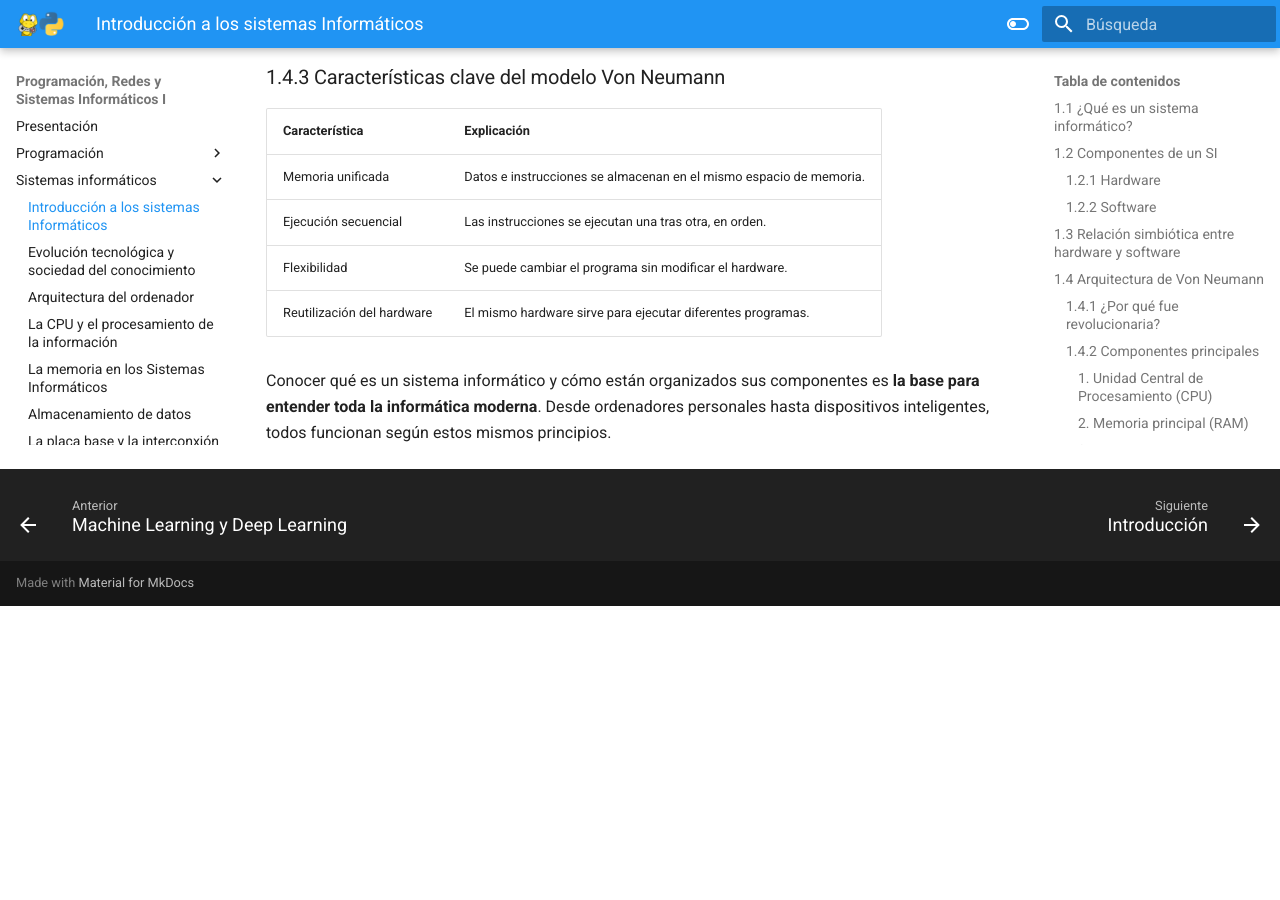
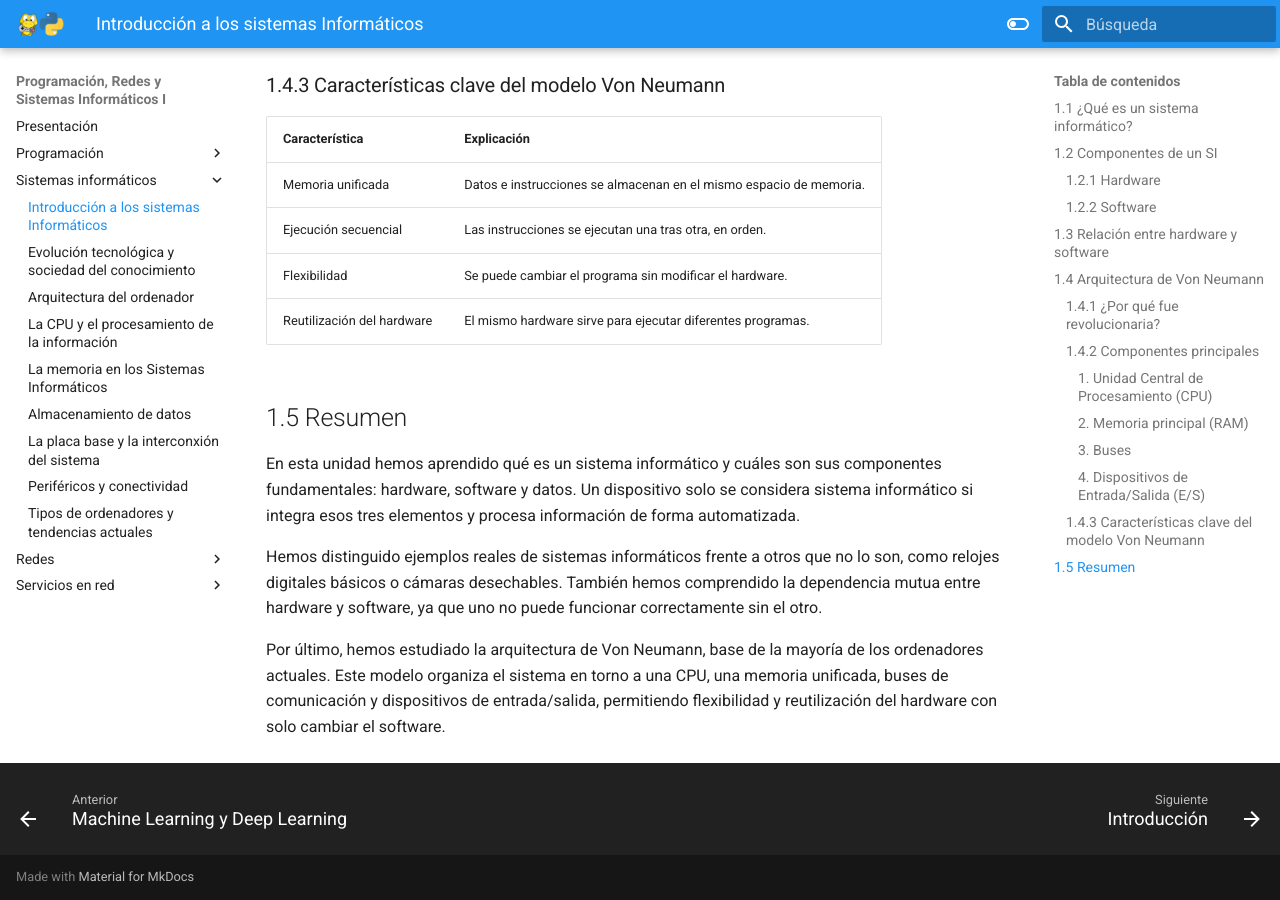
Before and after one commit to maycalle/1bach, an MkDocs documentation site: the page built from docs/sistemas_01.md, in a window 1280 px wide and 900 px high, scrolled down 3927 px. Built offline with MkDocs 1.6.1 and Material for MkDocs 9.7.7, drawn with Linux system fonts in a browser that asks for light colours; before the commit the page ends 4533 px from its top, so only the background shows below that; some of the changed text lies outside the part shown.

Commit message:
intro a los SI

```diff
--- a/docs/sistemas_01.md
+++ b/docs/sistemas_01.md
@@ -39,9 +39,9 @@ Se divide en:
 - **Memoria:** almacena datos temporalmente (RAM, caché).
 - **Almacenamiento secundario:** guarda información de forma persistente (discos duros, SSD, unidades USB).
 - **Periféricos:**
-  - **Entrada:** teclado, ratón, escáner.
-  - **Salida:** pantalla, impresora.
-  - **Mixtos:** pantalla táctil, webcam, unidades de almacenamiento externas.
+    - **Entrada:** teclado, ratón, escáner.
+    - **Salida:** pantalla, impresora.
+    - **Mixtos:** pantalla táctil, webcam, unidades de almacenamiento externas.
 
 ### 1.2.2 Software
 
@@ -55,7 +55,7 @@ Se clasifica en:
 
 📌 **Curiosidad:** hoy en día muchas apps funcionan directamente en la web, sin necesidad de instalar nada (como Google Docs o Canva), gracias al desarrollo del **cloud computing**.
 
-## 1.3 Relación simbiótica entre hardware y software
+## 1.3 Relación entre hardware y software
 
 - El **hardware sin software** no tiene instrucciones que seguir; es como un cuerpo sin cerebro.
 - El **software sin hardware** no puede ejecutarse; necesita un medio físico para funcionar.
@@ -135,5 +135,10 @@ Estos dispositivos **no forman parte del núcleo de la arquitectura**, pero son
 | Flexibilidad               | Se puede cambiar el programa sin modificar el hardware.                     |
 | Reutilización del hardware | El mismo hardware sirve para ejecutar diferentes programas.
 
+## 1.5 Resumen
 
-Conocer qué es un sistema informático y cómo están organizados sus componentes es **la base para entender toda la informática moderna**. Desde ordenadores personales hasta dispositivos inteligentes, todos funcionan según estos mismos principios.
+En esta unidad hemos aprendido qué es un sistema informático y cuáles son sus componentes fundamentales: hardware, software y datos. Un dispositivo solo se considera sistema informático si integra esos tres elementos y procesa información de forma automatizada.
+
+Hemos distinguido ejemplos reales de sistemas informáticos frente a otros que no lo son, como relojes digitales básicos o cámaras desechables. También hemos comprendido la dependencia mutua entre hardware y software, ya que uno no puede funcionar correctamente sin el otro.
+
+Por último, hemos estudiado la arquitectura de Von Neumann, base de la mayoría de los ordenadores actuales. Este modelo organiza el sistema en torno a una CPU, una memoria unificada, buses de comunicación y dispositivos de entrada/salida, permitiendo flexibilidad y reutilización del hardware con solo cambiar el software.
```
